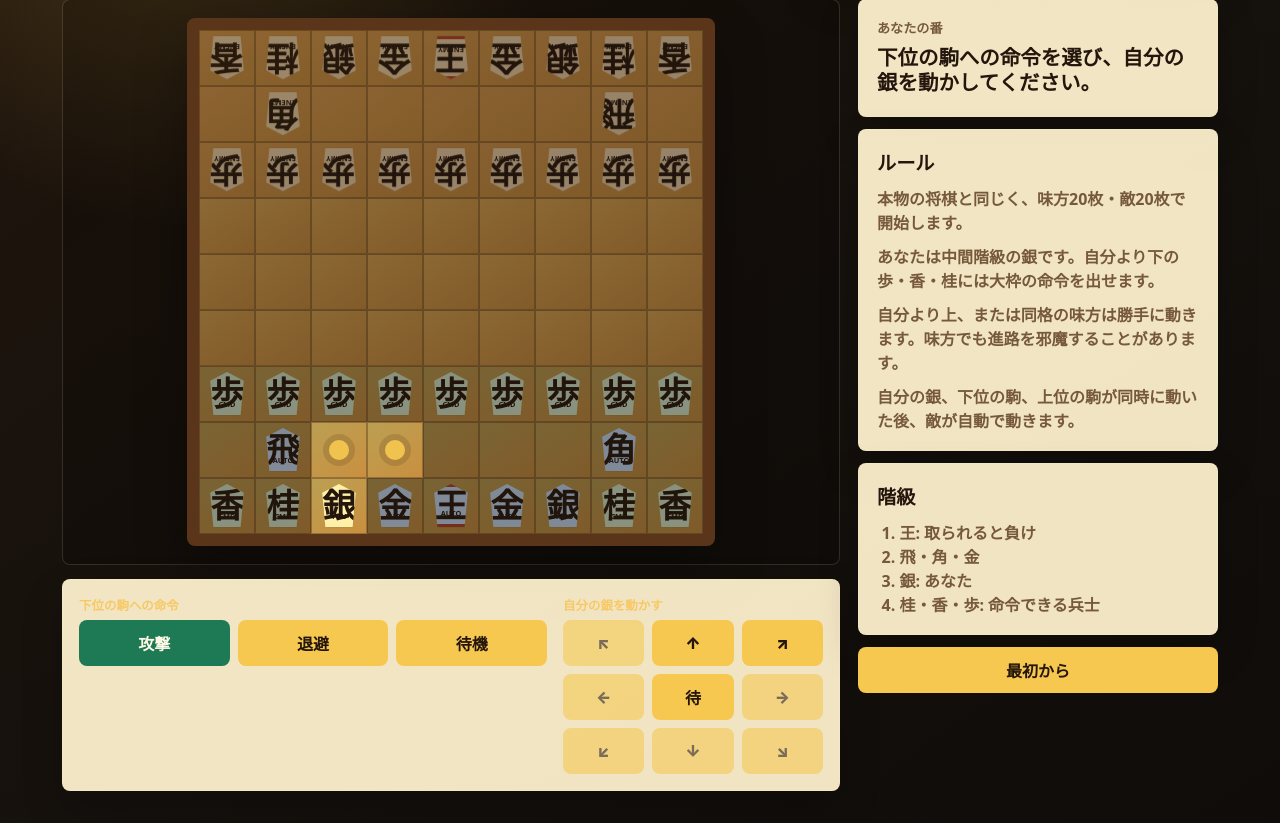
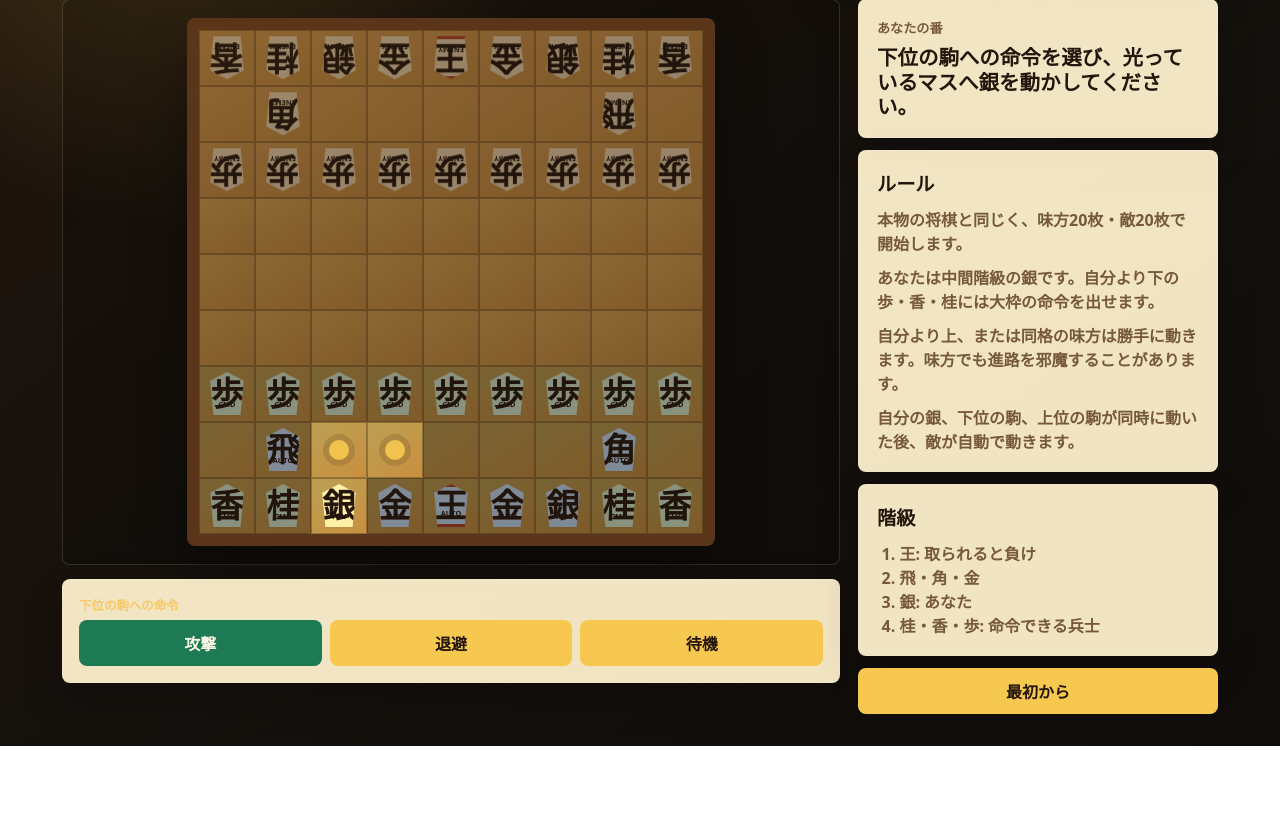
Before and after one commit to 03715910/websites, a plain HTML site: page 将棋/index.html in a window 1280 px wide. Shown: the part 153-976 px from the top of the page. After the commit the page ends 899 px from the top, so only its background shows below. Drawn offline with Linux system fonts and the light colour scheme.

Commit message:
Remove shogi movement buttons

```diff
--- a/将棋/index.html
+++ b/将棋/index.html
@@ -40,28 +40,13 @@
                 <button type="button" data-command="hold">待機</button>
               </div>
             </div>
-
-            <div class="move-group">
-              <p class="panel-label">自分の銀を動かす</p>
-              <div class="dpad" aria-label="移動方向">
-                <button type="button" data-dir="upLeft" class="up-left">↖</button>
-                <button type="button" data-dir="up" class="up">↑</button>
-                <button type="button" data-dir="upRight" class="up-right">↗</button>
-                <button type="button" data-dir="left" class="left">←</button>
-                <button type="button" data-dir="stay" class="stay">待</button>
-                <button type="button" data-dir="right" class="right">→</button>
-                <button type="button" data-dir="downLeft" class="down-left">↙</button>
-                <button type="button" data-dir="down" class="down">↓</button>
-                <button type="button" data-dir="downRight" class="down-right">↘</button>
-              </div>
-            </div>
           </section>
         </div>
 
         <aside class="side-panel" aria-label="状態">
           <div class="turn-box">
             <span id="turnLabel">あなたの番</span>
-            <strong id="message">下位の駒への命令を選び、自分の銀を動かしてください。</strong>
+            <strong id="message">下位の駒への命令を選び、光っているマスへ銀を動かしてください。</strong>
           </div>
 
           <div class="rule-box">
--- a/将棋/script.js
+++ b/将棋/script.js
@@ -78,7 +78,7 @@ for (const button of commandButtons) {
 
     selectedCommand = button.dataset.command;
     updateCommandButtons();
-    setMessage("あなたの番", `${COMMANDS[selectedCommand]}を下位の駒に命令しました。銀の移動方向を選んでください。`);
+    setMessage("あなたの番", `${COMMANDS[selectedCommand]}を下位の駒に命令しました。光っているマスを選んでください。`);
   });
 }
 
@@ -108,7 +108,7 @@ function startGame() {
   selectedCommand = "attack";
   gameOver = false;
   updatePlayerHints();
-  setMessage("あなたの番", "下位の駒への命令を選び、自分の銀を動かしてください。");
+  setMessage("あなたの番", "下位の駒への命令を選び、光っているマスへ銀を動かしてください。");
   updateCommandButtons();
   updateDirectionButtons();
   render();
@@ -288,7 +288,7 @@ async function runEnemyTurn(token = actionToken) {
   updatePlayerHints();
   updateCommandButtons();
   updateDirectionButtons();
-  setMessage("あなたの番", "下位の駒への命令を選び、自分の銀を動かしてください。");
+  setMessage("あなたの番", "下位の駒への命令を選び、光っているマスへ銀を動かしてください。");
   render();
 }
 
--- a/将棋/style.css
+++ b/将棋/style.css
@@ -331,7 +331,7 @@ h1 {
 
 .command-panel {
   display: grid;
-  grid-template-columns: minmax(0, 1fr) minmax(190px, 260px);
+  grid-template-columns: minmax(0, 1fr);
   gap: 16px;
   padding: 16px;
 }
@@ -343,7 +343,6 @@ h1 {
 }
 
 .segmented button,
-.dpad button,
 #restartButton {
   min-height: 46px;
   border: 0;
@@ -357,51 +356,6 @@ h1 {
 .segmented button[aria-pressed="true"] {
   background: var(--active);
   color: #fff9e8;
-}
-
-.dpad {
-  display: grid;
-  grid-template-areas:
-    "up-left up up-right"
-    "left stay right"
-    "down-left down down-right";
-  gap: 8px;
-}
-
-.dpad .up-left {
-  grid-area: up-left;
-}
-
-.dpad .up {
-  grid-area: up;
-}
-
-.dpad .up-right {
-  grid-area: up-right;
-}
-
-.dpad .left {
-  grid-area: left;
-}
-
-.dpad .stay {
-  grid-area: stay;
-}
-
-.dpad .right {
-  grid-area: right;
-}
-
-.dpad .down-left {
-  grid-area: down-left;
-}
-
-.dpad .down {
-  grid-area: down;
-}
-
-.dpad .down-right {
-  grid-area: down-right;
 }
 
 .side-panel {
@@ -454,8 +408,7 @@ h1 {
 }
 
 #restartButton:focus-visible,
-.segmented button:focus-visible,
-.dpad button:focus-visible {
+.segmented button:focus-visible {
   outline: 3px solid rgba(246, 200, 79, 0.42);
   outline-offset: 3px;
 }
```
